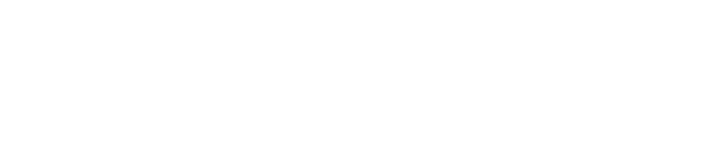
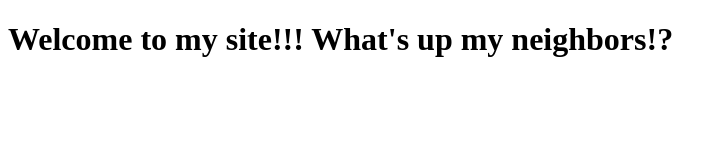
Before and after one commit to scpunctual/scpunctual.github.io, a plain HTML site: page index.html in a window 1280 px wide. Shown: the whole page, without its empty margins (0-727 px from the left). Drawn offline with Linux system fonts and the light colour scheme.

Commit message:
Update index.html

```diff
--- a/index.html
+++ b/index.html
@@ -6,6 +6,6 @@
     <title>My First Github Site</title>
 </head>
 <body>
-
+    <h1>Welcome to my site!!! What's up my neighbors!?</h1>
 </body>
 </html>
```
